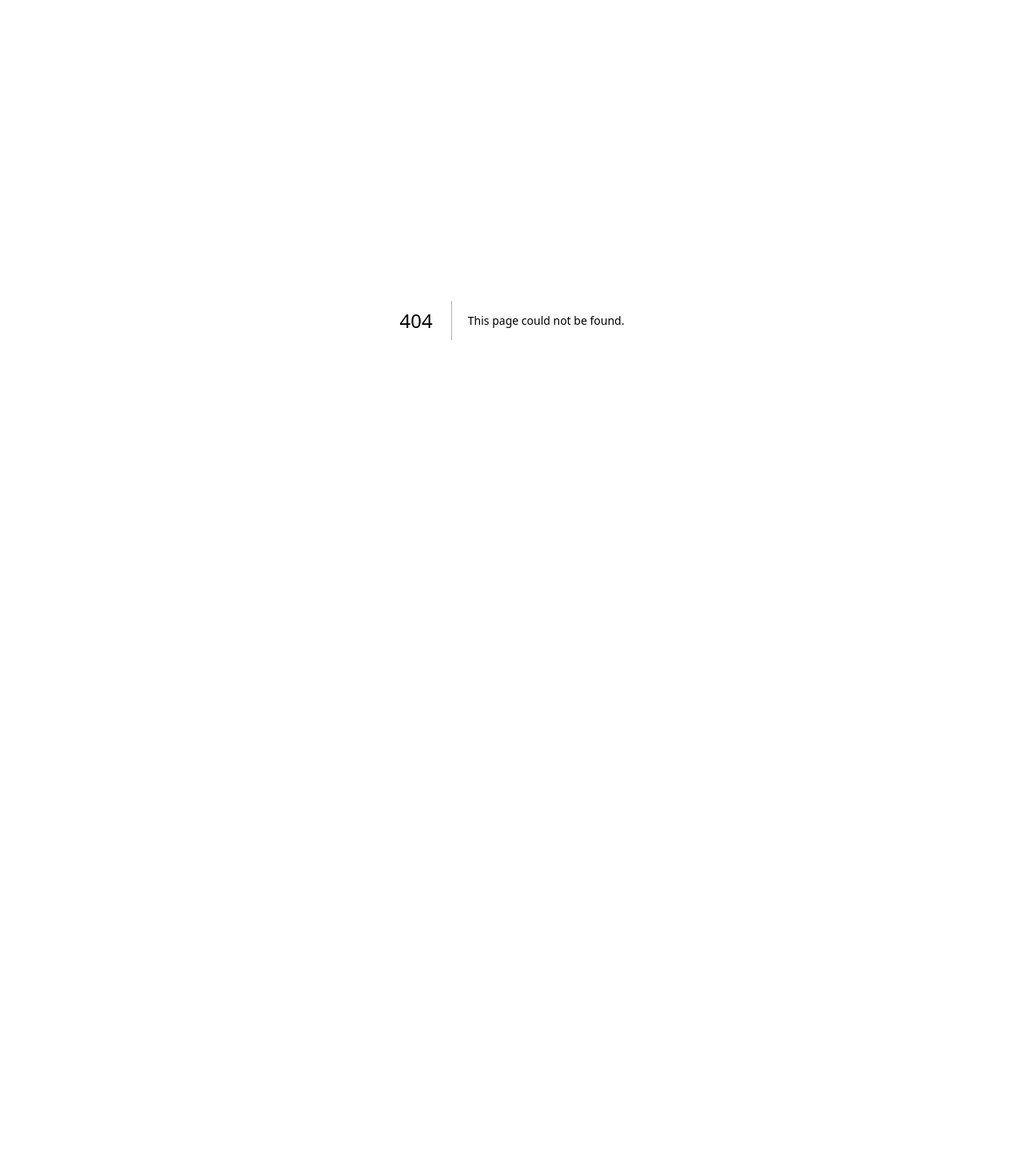
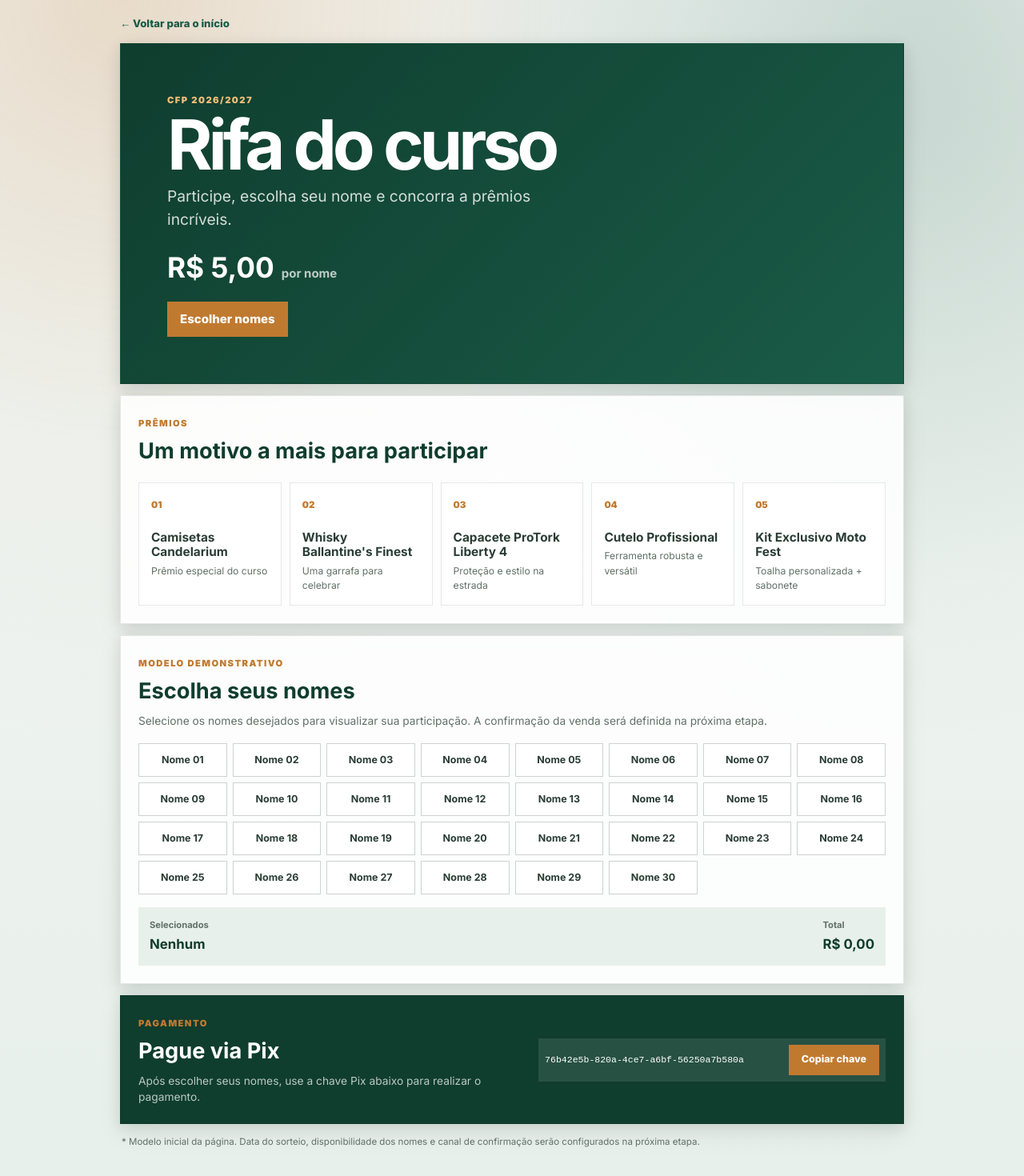
Before and after one commit to higorbrito1/cfp2026, a Next.js app: page /rifa in a window 1280 px wide. Before the commit this address had no page. Shown: the top 1470 px of the page at 80% size. Before the commit the page ends 800 px from the top, so only its background shows below. Built offline with nearby package versions, Linux system fonts and the light colour scheme.

Commit message:
Add CFP raffle landing page

```diff
--- a/src/app/globals.css
+++ b/src/app/globals.css
@@ -190,6 +190,57 @@ button:disabled { cursor: default; }
   filter: brightness(1.08);
   transform: translateY(-2px);
   box-shadow: 0 6px 18px var(--brand-glow);
+}
+
+/* ─── Raffle page ───────────────────────────────────────────── */
+.raffle-page {
+  min-height: 100vh;
+  padding: 18px 0 42px;
+  background:
+    radial-gradient(circle at 12% 0%, rgba(192, 122, 48, 0.16), transparent 30%),
+    radial-gradient(circle at 88% 10%, rgba(26, 92, 71, 0.13), transparent 34%);
+}
+
+.raffle-shell { width: min(980px, calc(100% - 24px)); margin: 0 auto; }
+.raffle-back { display: inline-block; margin-bottom: 14px; color: var(--brand); font-size: 0.82rem; font-weight: 800; }
+.raffle-hero, .raffle-section, .raffle-payment { border: 1px solid var(--line); box-shadow: var(--shadow-md); }
+.raffle-hero { padding: clamp(24px, 6vw, 58px); background: linear-gradient(135deg, var(--brand-strong), var(--brand)); color: #fff; }
+.raffle-hero h1 { margin: 5px 0 8px; font-size: clamp(2.4rem, 8vw, 5.4rem); line-height: 0.96; letter-spacing: -0.06em; }
+.raffle-hero p { max-width: 520px; margin: 0; color: rgba(255,255,255,0.82); font-size: clamp(1rem, 2.5vw, 1.2rem); }
+.raffle-kicker { color: var(--accent); font-size: 0.7rem; font-weight: 900; letter-spacing: 0.13em; text-transform: uppercase; }
+.raffle-hero .raffle-kicker { color: #f1bd78; }
+.raffle-price { display: flex; align-items: baseline; gap: 9px; margin: 28px 0 24px; }
+.raffle-price strong { font-size: 2.2rem; line-height: 1; }
+.raffle-price span { color: rgba(255,255,255,0.72); font-weight: 700; }
+.raffle-primary, .raffle-copy { display: inline-flex; align-items: center; justify-content: center; min-height: 44px; padding: 0 16px; border: 0; background: var(--accent); color: #fff; font-weight: 800; }
+.raffle-primary:hover, .raffle-copy:hover { filter: brightness(1.08); }
+.raffle-section { margin-top: 14px; padding: 22px; background: var(--surface); }
+.raffle-section-heading h2, .raffle-payment h2 { margin: 4px 0 6px; color: var(--brand-strong); font-size: clamp(1.25rem, 3vw, 1.7rem); }
+.raffle-section-heading p, .raffle-payment p { margin: 0; color: var(--muted); font-size: 0.86rem; }
+.raffle-prizes { display: grid; grid-template-columns: repeat(auto-fit, minmax(155px, 1fr)); gap: 10px; margin-top: 18px; }
+.raffle-prize { min-height: 150px; padding: 15px; border: 1px solid var(--line); background: rgba(255,255,255,0.9); }
+.raffle-prize-number { color: var(--accent); font-size: 0.72rem; font-weight: 900; }
+.raffle-prize h3 { margin: 22px 0 5px; color: var(--ink-soft); font-size: 0.96rem; line-height: 1.2; }
+.raffle-prize p { margin: 0; color: var(--muted); font-size: 0.76rem; }
+.raffle-name-grid { display: grid; grid-template-columns: repeat(auto-fill, minmax(100px, 1fr)); gap: 7px; margin-top: 18px; }
+.raffle-name { min-height: 42px; border: 1px solid var(--line-strong); background: #fff; color: var(--ink-soft); font-size: 0.78rem; font-weight: 700; }
+.raffle-name:hover { border-color: var(--brand); color: var(--brand); }
+.raffle-name.is-selected { border-color: var(--brand); background: var(--brand); color: #fff; box-shadow: 0 2px 8px var(--brand-glow); }
+.raffle-selection-summary { display: flex; justify-content: space-between; gap: 12px; margin-top: 16px; padding: 14px; background: var(--bg-alt); }
+.raffle-selection-summary span { display: block; color: var(--muted); font-size: 0.7rem; font-weight: 700; }
+.raffle-selection-summary strong { display: block; margin-top: 3px; color: var(--brand-strong); font-size: 1.05rem; }
+.raffle-payment { display: grid; grid-template-columns: 1fr minmax(300px, 0.9fr); gap: 18px; align-items: center; margin-top: 14px; padding: 22px; background: var(--brand-strong); color: #fff; }
+.raffle-payment h2 { color: #fff; }
+.raffle-payment p { color: rgba(255,255,255,0.72); }
+.raffle-pix-box { display: flex; gap: 8px; align-items: stretch; padding: 8px; background: rgba(255,255,255,0.1); }
+.raffle-pix-box code { display: flex; align-items: center; min-width: 0; flex: 1; overflow-wrap: anywhere; color: #fff; font-size: 0.72rem; }
+.raffle-copy { flex-shrink: 0; min-height: 38px; font-size: 0.78rem; }
+.raffle-note { margin: 14px 2px 0; color: var(--muted); font-size: 0.72rem; }
+
+@media (max-width: 640px) {
+  .raffle-payment { grid-template-columns: 1fr; }
+  .raffle-pix-box { flex-direction: column; }
+  .raffle-copy { width: 100%; }
 }
 
 /* ─── Home: Image panel ──────────────────────────────────────── */
--- a/src/app/inicio/page.js
+++ b/src/app/inicio/page.js
@@ -399,6 +399,9 @@ export default function InicioPage() {
             <a className="secondary-button" href={DRIVE_URL} target="_blank" rel="noreferrer">
               Abrir Drive CFP
             </a>
+            <Link className="secondary-button" href="/rifa">
+              Rifa CFP 2026/2027
+            </Link>
           </div>
 
           <div className={`home-calendar-collapse ${showCalendar ? "is-expanded" : ""}`}>
--- /dev/null
+++ b/src/app/rifa/page.js
@@ -0,0 +1,102 @@
+"use client";
+
+import Link from "next/link";
+import { useState } from "react";
+
+const PIX_KEY = "76b42e5b-820a-4ce7-a6bf-56250a7b580a";
+const DEMO_NAMES = Array.from({ length: 30 }, (_, index) => String(index + 1).padStart(2, "0"));
+
+const PRIZES = [
+  { number: "01", title: "Camisetas Candelarium", detail: "Prêmio especial do curso" },
+  { number: "02", title: "Whisky Ballantine's Finest", detail: "Uma garrafa para celebrar" },
+  { number: "03", title: "Capacete ProTork Liberty 4", detail: "Proteção e estilo na estrada" },
+  { number: "04", title: "Cutelo Profissional", detail: "Ferramenta robusta e versátil" },
+  { number: "05", title: "Kit Exclusivo Moto Fest", detail: "Toalha personalizada + sabonete" }
+];
+
+export default function RifaPage() {
+  const [selectedNames, setSelectedNames] = useState([]);
+  const [copied, setCopied] = useState(false);
+
+  function toggleName(name) {
+    setSelectedNames((current) => (
+      current.includes(name) ? current.filter((item) => item !== name) : [...current, name]
+    ));
+  }
+
+  async function copyPixKey() {
+    await navigator.clipboard.writeText(PIX_KEY);
+    setCopied(true);
+    window.setTimeout(() => setCopied(false), 1800);
+  }
+
+  return (
+    <main className="raffle-page">
+      <div className="raffle-shell">
+        <Link className="raffle-back" href="/inicio">← Voltar para o início</Link>
+
+        <section className="raffle-hero">
+          <span className="raffle-kicker">CFP 2026/2027</span>
+          <h1>Rifa do curso</h1>
+          <p>Participe, escolha seu nome e concorra a prêmios incríveis.</p>
+          <div className="raffle-price"><strong>R$ 5,00</strong><span>por nome</span></div>
+          <a className="raffle-primary" href="#escolher-nomes">Escolher nomes</a>
+        </section>
+
+        <section className="raffle-section" aria-labelledby="raffle-prizes-title">
+          <div className="raffle-section-heading">
+            <span className="raffle-kicker">Prêmios</span>
+            <h2 id="raffle-prizes-title">Um motivo a mais para participar</h2>
+          </div>
+          <div className="raffle-prizes">
+            {PRIZES.map((prize) => (
+              <article className="raffle-prize" key={prize.number}>
+                <span className="raffle-prize-number">{prize.number}</span>
+                <h3>{prize.title}</h3>
+                <p>{prize.detail}</p>
+              </article>
+            ))}
+          </div>
+        </section>
+
+        <section className="raffle-section raffle-selection" id="escolher-nomes" aria-labelledby="raffle-selection-title">
+          <div className="raffle-section-heading">
+            <span className="raffle-kicker">Modelo demonstrativo</span>
+            <h2 id="raffle-selection-title">Escolha seus nomes</h2>
+            <p>Selecione os nomes desejados para visualizar sua participação. A confirmação da venda será definida na próxima etapa.</p>
+          </div>
+          <div className="raffle-name-grid">
+            {DEMO_NAMES.map((name) => (
+              <button
+                type="button"
+                className={selectedNames.includes(name) ? "raffle-name is-selected" : "raffle-name"}
+                key={name}
+                onClick={() => toggleName(name)}
+              >
+                Nome {name}
+              </button>
+            ))}
+          </div>
+          <div className="raffle-selection-summary">
+            <div><span>Selecionados</span><strong>{selectedNames.length || "Nenhum"}</strong></div>
+            <div><span>Total</span><strong>R$ {(selectedNames.length * 5).toFixed(2).replace(".", ",")}</strong></div>
+          </div>
+        </section>
+
+        <section className="raffle-payment" aria-labelledby="raffle-payment-title">
+          <div>
+            <span className="raffle-kicker">Pagamento</span>
+            <h2 id="raffle-payment-title">Pague via Pix</h2>
+            <p>Após escolher seus nomes, use a chave Pix abaixo para realizar o pagamento.</p>
+          </div>
+          <div className="raffle-pix-box">
+            <code>{PIX_KEY}</code>
+            <button type="button" className="raffle-copy" onClick={copyPixKey}>{copied ? "Copiado!" : "Copiar chave"}</button>
+          </div>
+        </section>
+
+        <p className="raffle-note">* Modelo inicial da página. Data do sorteio, disponibilidade dos nomes e canal de confirmação serão configurados na próxima etapa.</p>
+      </div>
+    </main>
+  );
+}
```
